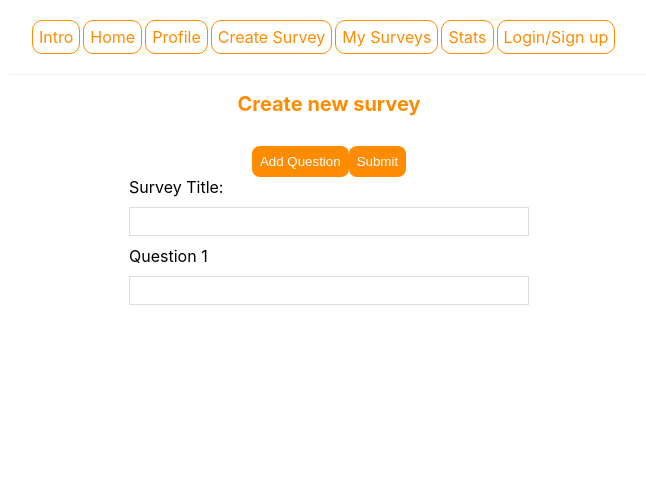
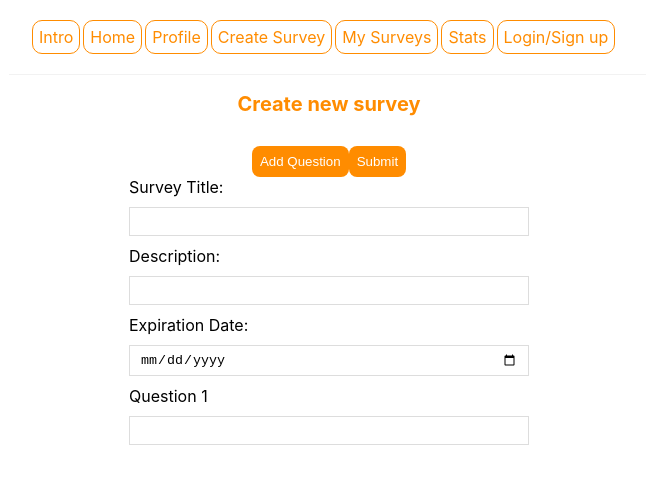
Before and after one commit to CR2100/survey, a React (Create React App) app: page /createSurvey in a window 1280 px wide. Shown: the top 484 px of the page, without its empty margins (311-957 px from the left). Built offline with nearby package versions, Linux system fonts and the light colour scheme.

Commit message:
can now insert surveys on 'create survey' page

```diff
--- a/src/pages/CreateSurvey.js
+++ b/src/pages/CreateSurvey.js
@@ -1,8 +1,33 @@
-import React, { useState } from 'react'
+import React, { useEffect, useState } from 'react'
+import axios from 'axios'
 
-const CreateSurvey = () => {
+export default function CreateSurvey() {
     const [title, setTitle] = useState('');
+    const [description, setDesc] = useState('');
+    const [expire, setDate] = useState('');
     const [formValues, setFormValues] = useState([{ question: ""}])
+
+    const insertSurvey = () => {
+      // Pass appropriate info into getMySurveys
+          // insert a new survey for the current user
+       var username = localStorage.getItem("currUser");
+
+         axios.post("http://localhost:3001/api/insertSurvey", {
+             user: username,
+             title: title,
+             desc: description,
+             end: expire
+
+       }).then(function (response) {
+          console.log(response);
+          const data = response.data[0]
+          setTitle(data)
+        })
+          // store them in mySurveys variable
+          // const data = res.data
+          // setMySurveys(data)
+  };
+
     let handleChange = (i, e) => {
         let newFormValues = [...formValues];
         newFormValues[i][e.target.name] = e.target.value;
@@ -20,7 +45,7 @@ const CreateSurvey = () => {
     }
     let handleSubmit = (event) => {
         event.preventDefault();
-        const survey = {title, formValues}
+        const survey = {title, description, expire, formValues}
         alert(JSON.stringify(survey));
         console.log(survey);
     }
@@ -30,7 +55,7 @@ const CreateSurvey = () => {
             <h2>Create new survey</h2>
             <p>{ title }</p>
             <button className="button add" type="button" onClick={() => addFormFields()}>Add Question</button>
-              <button className="button submit" type="submit">Submit</button>
+              <button onClick= {insertSurvey}>Submit</button>
             <form>
                 <label>Survey Title:</label>
                 <input
@@ -38,6 +63,24 @@ const CreateSurvey = () => {
                     required
                     value={title}
                     onChange={(e) => setTitle(e.target.value)}
+                />
+            </form>
+            <form>
+                <label>Description:</label>
+                <input
+                    type="text"
+                    required
+                    value={description}
+                    onChange={(e) => setDesc(e.target.value)}
+                />
+            </form>
+            <form>
+                <label>Expiration Date:</label>
+                <input
+                    type="date"
+                    required
+                    value={expire}
+                    onChange={(e) => setDate(e.target.value)}
                 />
             </form>
         </div>
@@ -61,5 +104,3 @@ const CreateSurvey = () => {
 
     )
 }
-
-export default CreateSurvey;
```
Also changed, not shown: src/queries.js (+10 -16 lines).
